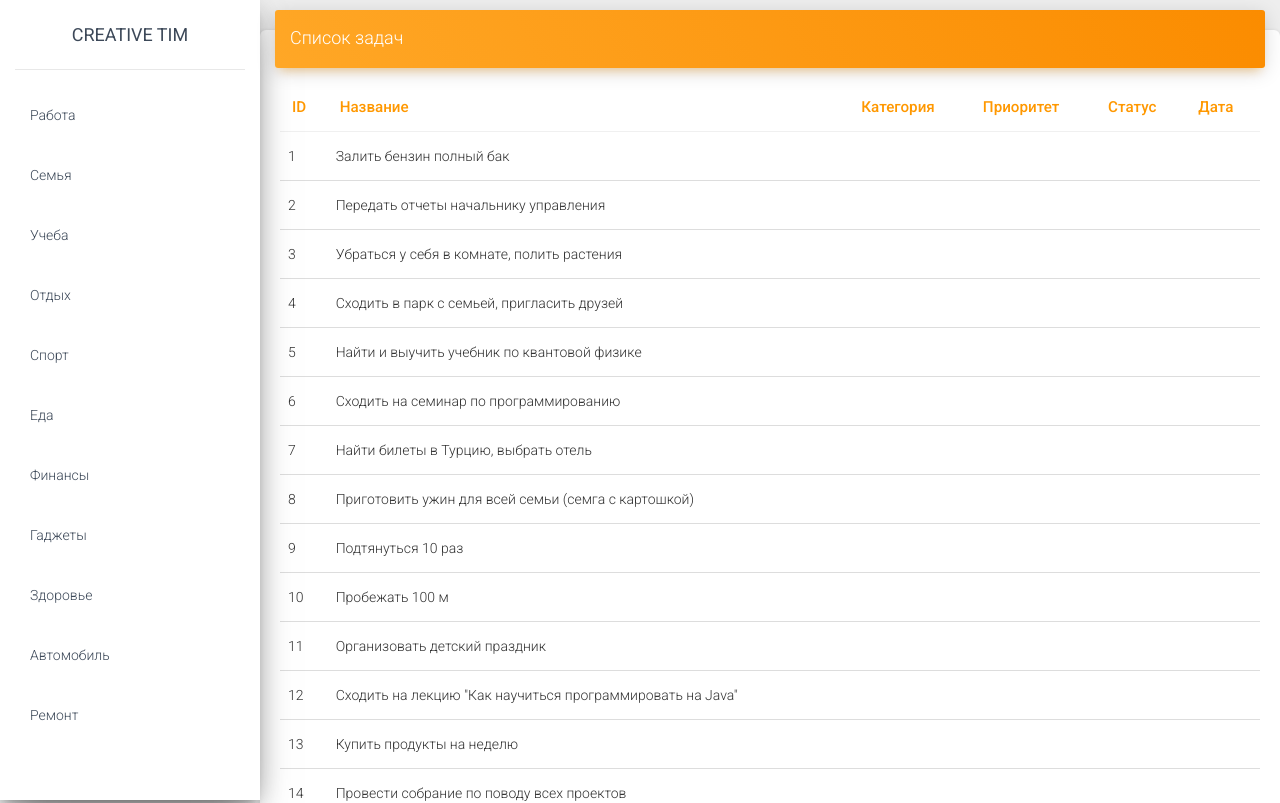
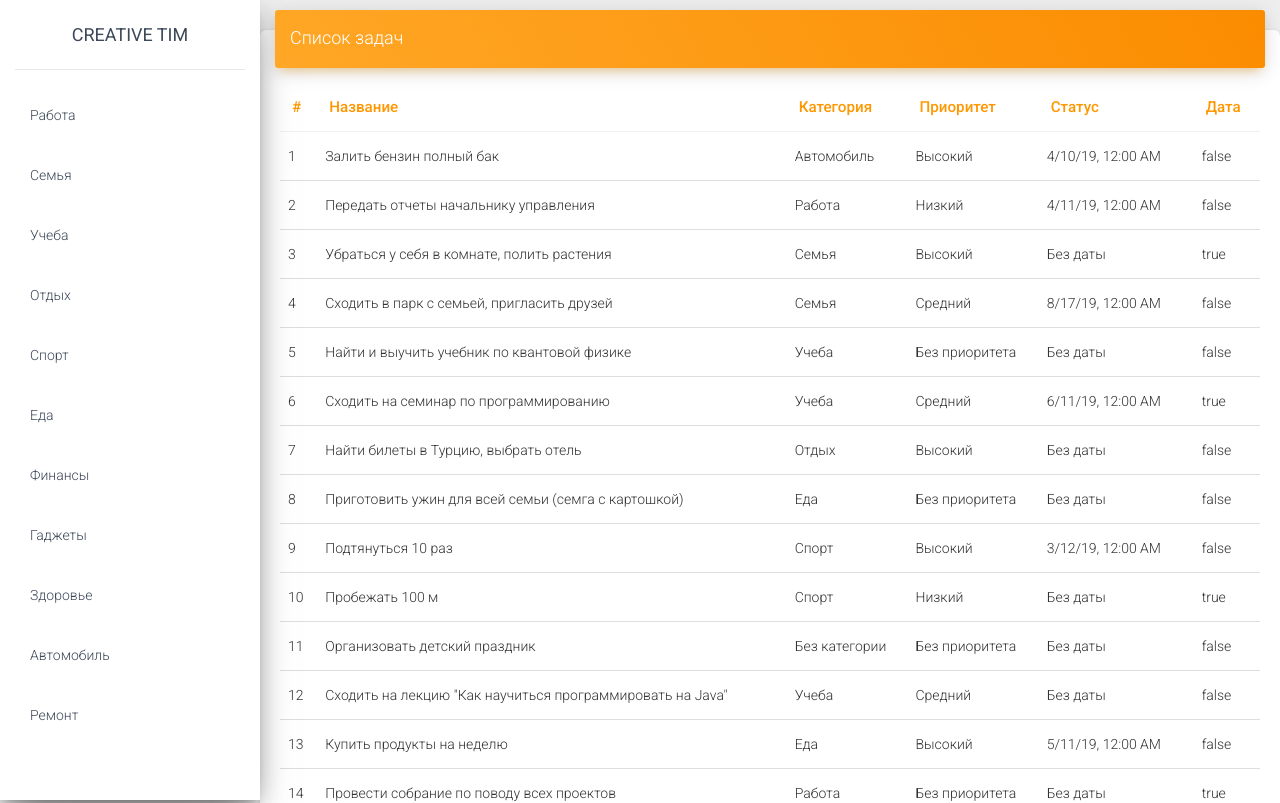
Before and after one commit to Egorator/AngularSimpleApp, an Angular app: page / in a window 1280 px wide. Shown: the top 803 px of the page. Built offline with nearby package versions, Linux system fonts and the light colour scheme.

Commit message:
add selected category highlighting

```diff
--- a/src/app/service/data-handler.service.ts
+++ b/src/app/service/data-handler.service.ts
@@ -1,8 +1,8 @@
-import { Injectable } from '@angular/core';
+import {Injectable} from '@angular/core';
 import {Category} from "../model/Category";
 import {TestData} from "../data/TestData";
 import {Task} from '../model/Task';
-import { Subject, BehaviorSubject } from 'rxjs';
+import {Subject, BehaviorSubject} from 'rxjs';
 
 
 @Injectable({
--- a/src/app/views/categories/categories.component.css
+++ b/src/app/views/categories/categories.component.css
@@ -0,0 +1,3 @@
+.pointer {
+    cursor: pointer;
+}
--- a/src/app/views/categories/categories.component.html
+++ b/src/app/views/categories/categories.component.html
@@ -1,19 +1,25 @@
-<div class="sidebar" data-color="purple" data-background-color="white" data-image="../assets/img/sidebar-1.jpg">
+<div class="sidebar" data-background-color="white" data-color="purple" data-image="../assets/img/sidebar-1.jpg">
     <!--
       Tip 1: You can change the color of the sidebar using: data-color="purple | azure | green | orange | danger"
 
       Tip 2: you can also add an image using data-image tag
   -->
-    <div class="logo"><a href="http://www.creative-tim.com" class="simple-text logo-normal">
-        Creative Tim
-    </a></div>
+    <div class="logo">
+        <a class="simple-text logo-normal" href="http://www.creative-tim.com">
+            Creative Tim
+        </a>
+    </div>
     <div class="sidebar-wrapper">
         <ul class="nav">
-            <li class="nav-item" *ngFor="let category of categories" (click)="showTasksByCategory(category)" >
-                <a class="nav-link" >
+            <li (click)="showTasksByCategory(category)"
+                *ngFor="let category of categories" class="nav-item pointer"
+                [class.active]="category === selectedCategory"
+            >
+                <a class="nav-link">
                     <p>{{category.title}}</p>
                 </a>
             </li>
+
         </ul>
     </div>
 </div>
--- a/src/app/views/categories/categories.component.ts
+++ b/src/app/views/categories/categories.component.ts
@@ -1,4 +1,4 @@
-import { Component, OnInit } from '@angular/core';
+import {Component, OnInit} from '@angular/core';
 import {DataHandlerService} from "../../service/data-handler.service";
 import {Category} from "../../model/Category";
 
@@ -11,6 +11,8 @@
 
   categories: Category[];
 
+  selectedCategory: Category;
+
   constructor(private dataHandler: DataHandlerService) { }
 
   ngOnInit() {
@@ -18,7 +20,8 @@
   }
 
   showTasksByCategory(category: Category) {
-      this.dataHandler.fillTasksByCategory(category);
+    this.selectedCategory = category;
+    this.dataHandler.fillTasksByCategory(category);
   }
 
 }
--- a/src/app/views/tasks/tasks.component.html
+++ b/src/app/views/tasks/tasks.component.html
@@ -5,7 +5,7 @@
     <div class="card-body table-responsive">
         <table class="table table-hover">
             <thead class="text-warning">
-            <th>ID</th>
+            <th>#</th>
             <th>Название</th>
             <th>Категория</th>
             <th>Приоритет</th>
@@ -14,13 +14,13 @@
 
             </thead>
             <tbody>
-            <tr *ngFor="let task of tasks">
-                <td>{{task.id}}</td>
+            <tr *ngFor="let task of tasks; let i = index">
+                <td>{{i + 1}}</td>
                 <td>{{task.title}}</td>
-                <td></td>
-                <td></td>
-                <td></td>
-                <td></td>
+                <td>{{task.category != null ? task.category.title : 'Без категории'}}</td>
+                <td>{{task.priority != null ? task.priority.title : 'Без приоритета'}}</td>
+                <td>{{task.date != null ? (task.date | date : 'short') : 'Без даты'}}</td>
+                <td>{{task.completed}}</td>
             </tr>
 
             </tbody>
```
